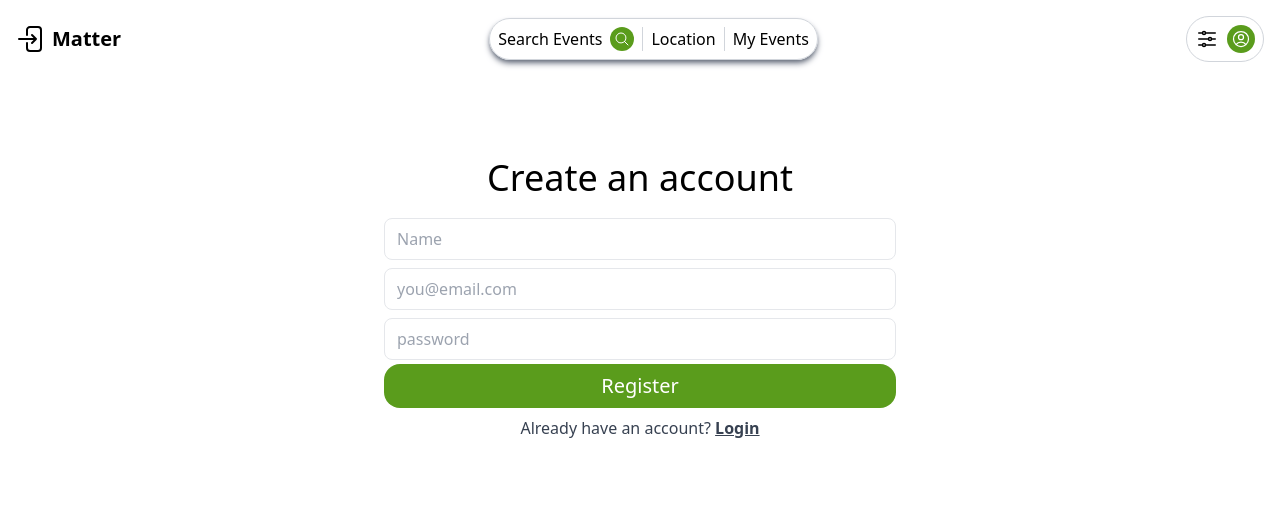
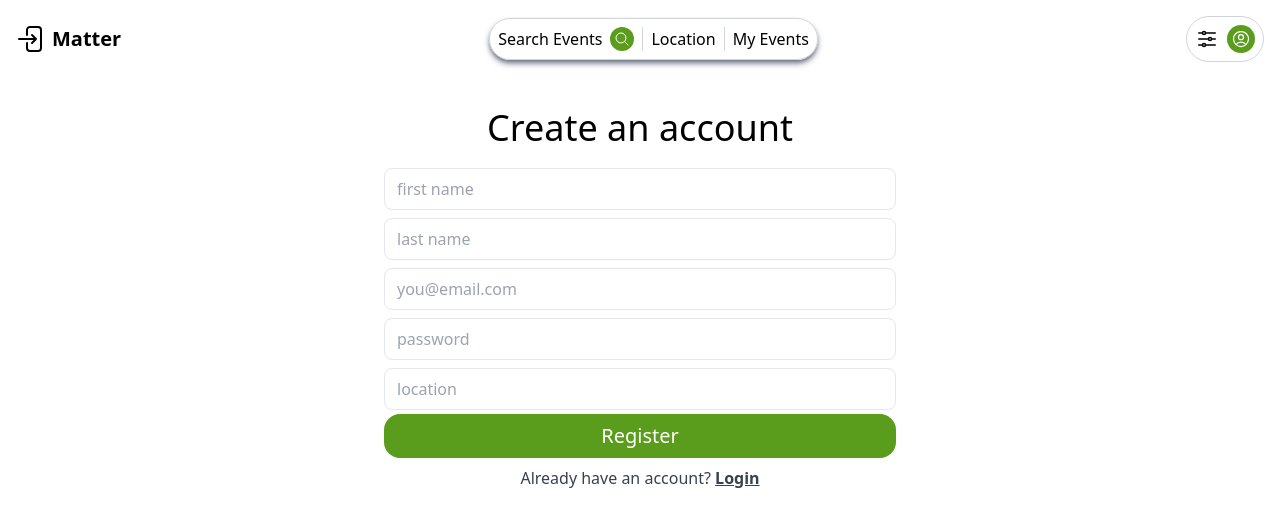
Before and after one commit to anita-campbell714/Matter, a React (Vite) app in the folder matter-client/: page /create-an-account in a window 1280 px wide. Shown: the top 526 px of the page. Built offline with nearby package versions, Linux system fonts and the light colour scheme.

Commit message:
trying to capture inputted form information

```diff
--- a/matter-client/src/App.jsx
+++ b/matter-client/src/App.jsx
@@ -1,17 +1,23 @@
-import './App.css'
+import "./App.css"
 import { Routes, Route } from "react-router-dom"
 import HomePage from "./pages/HomePage"
 import LoginPage from "./pages/LoginPage"
 import Layout from "./Layout"
 import CreateAnAccountPage from "./pages/CreateAnAccountPage"
+import axios from "axios"
+
+axios.defaults.baseURL = "http://localhost:4000/api"
 
 export default function App() {
     return (
         <Routes>
-      <Route path="/" element={<Layout />} >
+            <Route path="/" element={<Layout />}>
                 <Route index path="/home" element={<HomePage />} />
                 <Route path="/login" element={<LoginPage />} />
-        <Route path="/create-an-account" element={<CreateAnAccountPage />} />
+                <Route
+                    path="/create-an-account"
+                    element={<CreateAnAccountPage />}
+                />
             </Route>
         </Routes>
     )
--- a/matter-client/src/pages/CreateAnAccountPage.jsx
+++ b/matter-client/src/pages/CreateAnAccountPage.jsx
@@ -1,14 +1,23 @@
-import { Link } from "react-router";
-import { useState } from "react";
+import { Link } from "react-router"
+import { useState } from "react"
+import axios from "axios"
 
 export default function CreateAnAccountPage() {
-    const [name, setName] = useState("");
-    const [email, setEmail] = useState("");
+    const [firstName, setFirstName] = useState("")
+    const [lastName, setLastName] = useState("")
+    const [email, setEmail] = useState("")
     const [password, setPassword] = useState("")
+    const [location, setLocation] = useState("")
 
-    function createUser() {
-        event.preventDefault();
-        axios.get("http://localhost:4000/user")
+    function createUser(event) {
+        event.preventDefault()
+        axios.post("/create-an-account", {
+            firstName,
+            lastName,
+            email,
+            password,
+            location,
+        })
     }
 
     return (
@@ -18,25 +27,40 @@ export default function CreateAnAccountPage() {
                 <form className="max-w-lg mx-auto" onSubmit={createUser}>
                     <input
                         type="text"
-                placeholder="Name"
-                value={name}
-                onChange={event => setName(event.target.value)}
+                        placeholder="first name"
+                        value={firstName}
+                        onChange={(event) => setFirstName(event.target.value)}
+                    />
+                    <input
+                        type="text"
+                        placeholder="last name"
+                        value={lastName}
+                        onChange={(event) => setLastName(event.target.value)}
                     />
                     <input
                         type="email"
                         placeholder={"you@email.com"}
                         value={email}
-                onChange={event => setEmail(event.target.value)}
+                        onChange={(event) => setEmail(event.target.value)}
                     />
                     <input
                         type="password"
                         placeholder={"password"}
                         value={password}
-                onChange={event => setPassword(event.target.value)}
+                        onChange={(event) => setPassword(event.target.value)}
+                    />
+                    <input
+                        type="text"
+                        placeholder="location"
+                        value={location}
+                        onChange={(event) => setLocation(event.target.value)}
                     />
                     <button className="primary text-xl">Register</button>
                     <div className="text-center py-2 text-gray-700">
-            Already have an account? <Link className="font-bold underline" to="/login">Login</Link>
+                        Already have an account?{" "}
+                        <Link className="font-bold underline" to="/login">
+                            Login
+                        </Link>
                     </div>
                 </form>
             </div>
```
Also changed, not shown: matter-client/src/api/users.js (added, +15 -0 lines). Lines whose indentation alone changed are shown as unchanged.
